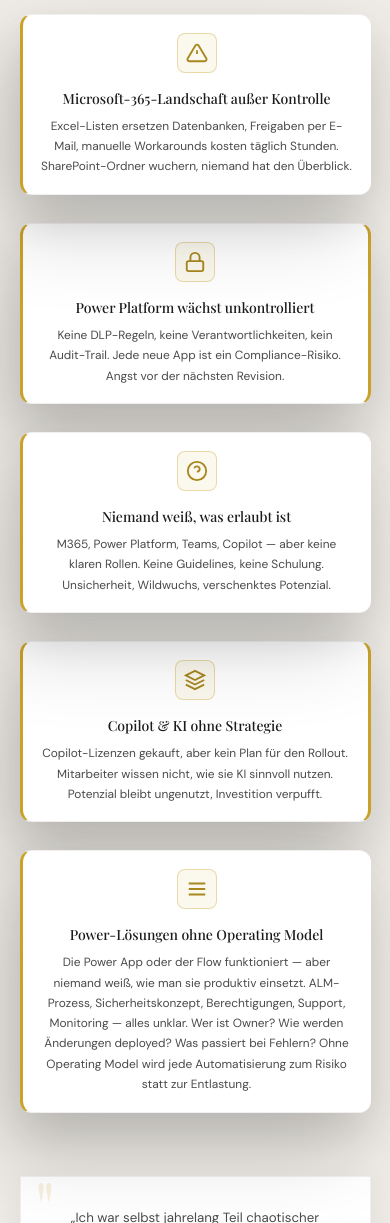
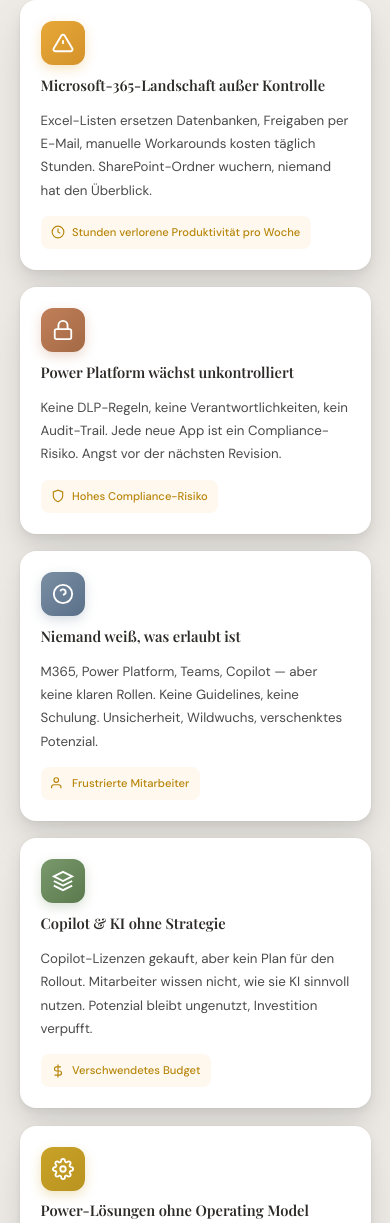
Before and after one commit to slavko-at-klincov-it/klincovit-website, a plain HTML site: page index.html in a window 390 px wide. Shown: the part 1079-2302 px from the top of the page. Drawn offline with nearby package versions, Linux system fonts and the light colour scheme; a web font is replaced by a local one.

Commit message:
Neues Card-Design (Hero-Stil)
  - Grid-Layout statt vertikaler Liste (2 Spalten auf Desktop)
  - Weißer Hintergrund mit mehrstufigem Box-Shadow (wie Hero-Cards)
  - Abgerundete Ecken (16px)
  - Farbige Icons mit Gradient (jede Karte hat eigene Farbe)
  - Dezenter Hover-Effekt: Karte hebt sich leicht + goldene Akzentlinie oben
  - Impact-Badges: Zeigen konkrete Konsequenzen (z.B. "Hohes Compliance-Risiko")

  Entfernt

  - Alte "Stapel"-Darstellung mit versetzten Karten
  - Übermäßige Schatten
  - Alte Media Query Regeln

  ---
  Tipps für bessere Pain Point Darstellung

  1. Emotionale Konsequenzen zeigen (bereits umgesetzt)

  Die neuen Impact-Badges am Ende jeder Karte zeigen konkret, was passiert:
  - "Stunden verlorene Produktivität pro Woche"
  - "Hohes Compliance-Risiko"
  - "Frustrierte Mitarbeiter"

  2. Weitere Verbesserungsideen

  | Idee                       | Beschreibung                                 |
  |----------------------------|----------------------------------------------|
  | "Erkennst du dich wieder?" | Checkbox/Zähler wie viele Punkte zutreffen   |
  | Kosten beziffern           | "Durchschnittlich 5.000€/Monat verschwendet" |
  | Vorher/Nachher             | Mini-Vergleich pro Karte                     |
  | Testimonial-Snippet        | Kurzes Zitat unter jedem Pain Point          |

  3. Textoptimierung

  - Kürzer: Texte auf 2-3 Zeilen reduzieren
  - Aktiver: "Ihre IT verliert die Kontrolle" statt "Niemand hat den Überblick"
  - Spezifischer: Zahlen und Szenarien nennen

```diff
--- a/css/style.css
+++ b/css/style.css
@@ -996,113 +996,187 @@
     background: var(--bg-light-secondary);
 }
 
-.challenges-compact {
+/* ═══════════════════════════════════════════
+   CHALLENGE CARDS - Hero Card Style (Static)
+═══════════════════════════════════════════ */
+.challenges-grid {
+    display: grid;
+    grid-template-columns: repeat(auto-fit, minmax(340px, 1fr));
+    gap: 1.5rem;
+    max-width: 1100px;
+    margin: 0 auto 3rem;
+}
+
+.challenge-card {
+    background: var(--white);
+    border-radius: 16px;
+    padding: 1.75rem;
+    box-shadow:
+        0 4px 6px rgba(0, 0, 0, 0.04),
+        0 10px 20px rgba(0, 0, 0, 0.06),
+        0 25px 50px rgba(0, 0, 0, 0.08),
+        0 0 0 1px rgba(0, 0, 0, 0.02);
+    display: flex;
+    flex-direction: column;
+    gap: 1rem;
+    transition: transform 0.4s var(--ease-out-expo), box-shadow 0.4s ease;
     position: relative;
-    max-width: 1000px;
-    margin: 0 auto 2.25rem;
-    padding: 1rem 0;
-    display: flex;
-    flex-direction: column;
-    gap: 0.9rem;
-}
-
-.challenge-item {
-    display: flex;
-    align-items: flex-start;
-    gap: 1rem;
-    width: 70%;
-    padding: 1.1rem 1.6rem;
-    background: var(--bg-light-card);
-    border: 1px solid var(--border-light-subtle);
-    border-radius: 12px;
-    transition: box-shadow 180ms ease, border-color 240ms ease;
-    transform-style: preserve-3d;
-    z-index: 2;
-    box-shadow: -20px 42px 80px rgba(0,0,0,0.14), 0 22px 50px rgba(0,0,0,0.12);
-    margin: 0;
-    position: relative;
-    --offset-x: 0px;
-    --offset-y: 0px;
-    transform: translate(var(--offset-x), var(--offset-y));
-}
-
-.challenge-item::after {
+    overflow: hidden;
+}
+
+/* Subtle accent bar at top */
+.challenge-card::before {
     content: '';
     position: absolute;
-    inset: -1px;
+    top: 0;
+    left: 0;
+    right: 0;
+    height: 3px;
+    background: linear-gradient(90deg, var(--accent-gold), var(--accent-gold-light));
     opacity: 0;
-    transition: opacity 0.4s ease;
-    pointer-events: none;
-}
-
-.challenge-item:nth-child(odd) {
-    margin-left: 0;
-    margin-right: auto;
-    border-left: 3px solid var(--accent-gold);
-    border-right: none;
-}
-
-.challenge-item:nth-child(even) {
-    margin-left: auto;
-    margin-right: 0;
-    border-right: 3px solid var(--accent-gold);
-    border-left: none;
-}
-
-.challenge-item:nth-child(odd)  { --offset-x: -10px; --offset-y: 6px; z-index: 3; }
-.challenge-item:nth-child(even) { --offset-x: 10px; --offset-y: -6px; z-index: 2; }
-
-.challenge-item:hover {
-    box-shadow: -26px 52px 100px rgba(0,0,0,0.15), 0 26px 64px rgba(0,0,0,0.13);
-}
-
-.challenge-item:hover .challenge-item__icon {
-    box-shadow: 0 0 26px rgba(201, 162, 39, 0.3);
-}
-
-@media (max-width: 768px) {
-    .challenge-item { width: 100%; margin: 0 0 1rem 0; border-left: 3px solid var(--accent-gold); border-right: none; top: 0; left: 0; z-index: auto; transform: rotate(0deg); }
-    .challenge-item:nth-child(even) { border-left: 3px solid var(--accent-gold); }
-}
-
-.challenge-item__icon {
-    width: 44px;
-    height: 44px;
-    background: var(--accent-gold-glow-light);
-    border: 1px solid var(--border-light-gold);
-    border-radius: 8px;
+    transition: opacity 0.3s ease;
+}
+
+.challenge-card:hover {
+    transform: translateY(-6px);
+    box-shadow:
+        0 6px 10px rgba(0, 0, 0, 0.06),
+        0 15px 30px rgba(0, 0, 0, 0.1),
+        0 35px 60px rgba(0, 0, 0, 0.12),
+        0 0 0 1px rgba(0, 0, 0, 0.02);
+}
+
+.challenge-card:hover::before {
+    opacity: 1;
+}
+
+/* Card Header with Icon and Title */
+.challenge-card__header {
+    display: flex;
+    align-items: center;
+    gap: 1rem;
+}
+
+.challenge-card__icon {
+    width: 48px;
+    height: 48px;
     display: flex;
     align-items: center;
     justify-content: center;
-    color: var(--accent-gold-dark);
-    transition: transform 0.4s var(--ease-out-expo), box-shadow 0.4s ease;
-}
-
-.challenge-item__content {
+    border-radius: 12px;
+    flex-shrink: 0;
+    transition: transform 0.3s ease, box-shadow 0.3s ease;
+}
+
+.challenge-card:hover .challenge-card__icon {
+    transform: scale(1.05);
+}
+
+/* Icon color variants - matching hero cards */
+.challenge-card__icon--warning {
+    background: linear-gradient(135deg, #e8a838 0%, #d4922a 100%);
+    color: var(--white);
+    box-shadow: 0 4px 12px rgba(232, 168, 56, 0.3);
+}
+
+.challenge-card__icon--lock {
+    background: linear-gradient(135deg, #c17f59 0%, #a36a45 100%);
+    color: var(--white);
+    box-shadow: 0 4px 12px rgba(193, 127, 89, 0.3);
+}
+
+.challenge-card__icon--question {
+    background: linear-gradient(135deg, #7a8fa3 0%, #5a7089 100%);
+    color: var(--white);
+    box-shadow: 0 4px 12px rgba(122, 143, 163, 0.3);
+}
+
+.challenge-card__icon--layers {
+    background: linear-gradient(135deg, #7a9a6d 0%, #5a7a4d 100%);
+    color: var(--white);
+    box-shadow: 0 4px 12px rgba(122, 154, 109, 0.3);
+}
+
+.challenge-card__icon--cog {
+    background: linear-gradient(135deg, var(--gold) 0%, var(--gold-rich) 100%);
+    color: var(--white);
+    box-shadow: 0 4px 12px rgba(201, 162, 39, 0.3);
+}
+
+.challenge-card__icon svg {
+    width: 24px;
+    height: 24px;
+}
+
+.challenge-card__title {
+    font-family: var(--font-display);
+    font-size: 1.15rem;
+    font-weight: 600;
+    color: var(--text-dark);
+    line-height: 1.3;
+}
+
+/* Card Body */
+.challenge-card__body {
     flex: 1;
 }
 
-.challenge-item__title {
-    font-family: var(--font-display);
-    font-size: 1.1rem;
+.challenge-card__text {
+    font-size: 0.95rem;
+    color: var(--text-on-light-secondary);
+    line-height: 1.75;
+}
+
+/* Pain indicator - optional visual cue */
+.challenge-card__impact {
+    display: inline-flex;
+    align-items: center;
+    gap: 0.5rem;
+    margin-top: 1rem;
+    padding: 0.5rem 0.75rem;
+    background: rgba(232, 168, 56, 0.08);
+    border-radius: 8px;
+    font-size: 0.8rem;
     font-weight: 500;
-    color: var(--text-on-light);
-    margin-bottom: 0.4rem;
-}
-
-.challenge-item__text {
-    font-size: 0.9rem;
-    color: var(--text-on-light-secondary);
-    line-height: 1.7;
-}
-
-@media (max-width: 600px) {
-    .challenge-item {
-        padding: 1.25rem;
-    }
-    .challenge-item__icon {
-        width: 38px;
-        height: 38px;
+    color: #b8860b;
+}
+
+.challenge-card__impact svg {
+    width: 14px;
+    height: 14px;
+}
+
+/* Responsive */
+@media (max-width: 768px) {
+    .challenges-grid {
+        grid-template-columns: 1fr;
+        gap: 1.25rem;
+    }
+
+    .challenge-card {
+        padding: 1.5rem;
+    }
+
+    .challenge-card__icon {
+        width: 44px;
+        height: 44px;
+    }
+
+    .challenge-card__icon svg {
+        width: 22px;
+        height: 22px;
+    }
+
+    .challenge-card__title {
+        font-size: 1.05rem;
+    }
+}
+
+@media (max-width: 480px) {
+    .challenge-card__header {
+        flex-direction: column;
+        align-items: flex-start;
+        gap: 0.75rem;
     }
 }
 
@@ -2099,30 +2173,6 @@
         font-size: 0.95rem;
     }
 
-    /* Challenge items */
-    .challenges-compact {
-        gap: 1rem;
-        margin-bottom: 2.5rem;
-    }
-
-    .challenge-item {
-        padding: 1.25rem;
-        gap: 1rem;
-    }
-
-    .challenge-item__icon {
-        width: 40px;
-        height: 40px;
-    }
-
-    .challenge-item__title {
-        font-size: 1rem;
-    }
-
-    .challenge-item__text {
-        font-size: 0.85rem;
-    }
-
     /* Transition story */
     .transition-story {
         padding: 2rem 1.5rem;
@@ -2258,15 +2308,6 @@
         font-size: 0.85rem;
     }
 
-    .challenge-item {
-        flex-direction: column;
-        text-align: center;
-    }
-
-    .challenge-item__icon {
-        margin: 0 auto;
-    }
-
     .transformation__marker {
         width: 44px;
         height: 44px;
@@ -2298,7 +2339,7 @@
 /* Touch device optimizations */
 @media (hover: none) and (pointer: coarse) {
     /* Disable hover effects that don't work well on touch */
-    .challenge-item:hover,
+    .challenge-card:hover,
     .testimonial-card:hover,
     .tier-card:hover {
         transform: none;
--- a/index.html
+++ b/index.html
@@ -201,70 +201,117 @@
             <p class="section__subtitle">Diese Probleme sehe ich in fast jedem Unternehmen — und ich weiß, wie man sie löst.</p>
         </div>
 
-        <div class="challenges-compact">
-            <div class="challenge-item reveal reveal-delay-1">
-                <div class="challenge-item__icon">
-                    <svg width="22" height="22" viewBox="0 0 24 24" fill="none" stroke="currentColor" stroke-width="2">
+        <div class="challenges-grid">
+            <!-- Card 1: Chaos -->
+            <div class="challenge-card reveal reveal-delay-1">
+                <div class="challenge-card__header">
+                    <div class="challenge-card__icon challenge-card__icon--warning">
+                        <svg viewBox="0 0 24 24" fill="none" stroke="currentColor" stroke-width="2">
                             <path d="M10.29 3.86L1.82 18a2 2 0 0 0 1.71 3h16.94a2 2 0 0 0 1.71-3L13.71 3.86a2 2 0 0 0-3.42 0z"/>
                             <line x1="12" y1="9" x2="12" y2="13"/><line x1="12" y1="17" x2="12.01" y2="17"/>
                         </svg>
                     </div>
-                <div class="challenge-item__content">
-                    <h3 class="challenge-item__title">Microsoft-365-Landschaft außer Kontrolle</h3>
-                    <p class="challenge-item__text">Excel-Listen ersetzen Datenbanken, Freigaben per E-Mail, manuelle Workarounds kosten täglich Stunden. SharePoint-Ordner wuchern, niemand hat den Überblick.</p>
+                    <h3 class="challenge-card__title">Microsoft-365-Landschaft außer Kontrolle</h3>
+                </div>
+                <div class="challenge-card__body">
+                    <p class="challenge-card__text">Excel-Listen ersetzen Datenbanken, Freigaben per E-Mail, manuelle Workarounds kosten täglich Stunden. SharePoint-Ordner wuchern, niemand hat den Überblick.</p>
+                    <div class="challenge-card__impact">
+                        <svg viewBox="0 0 24 24" fill="none" stroke="currentColor" stroke-width="2">
+                            <circle cx="12" cy="12" r="10"/><polyline points="12 6 12 12 16 14"/>
+                        </svg>
+                        Stunden verlorene Produktivität pro Woche
+                    </div>
                 </div>
             </div>
 
-            <div class="challenge-item reveal reveal-delay-2">
-                <div class="challenge-item__icon">
-                    <svg width="22" height="22" viewBox="0 0 24 24" fill="none" stroke="currentColor" stroke-width="2">
+            <!-- Card 2: Compliance -->
+            <div class="challenge-card reveal reveal-delay-2">
+                <div class="challenge-card__header">
+                    <div class="challenge-card__icon challenge-card__icon--lock">
+                        <svg viewBox="0 0 24 24" fill="none" stroke="currentColor" stroke-width="2">
                             <rect x="3" y="11" width="18" height="11" rx="2" ry="2"/>
                             <path d="M7 11V7a5 5 0 0 1 10 0v4"/>
                         </svg>
                     </div>
-                <div class="challenge-item__content">
-                    <h3 class="challenge-item__title">Power Platform wächst unkontrolliert</h3>
-                    <p class="challenge-item__text">Keine DLP-Regeln, keine Verantwortlichkeiten, kein Audit-Trail. Jede neue App ist ein Compliance-Risiko. Angst vor der nächsten Revision.</p>
+                    <h3 class="challenge-card__title">Power Platform wächst unkontrolliert</h3>
+                </div>
+                <div class="challenge-card__body">
+                    <p class="challenge-card__text">Keine DLP-Regeln, keine Verantwortlichkeiten, kein Audit-Trail. Jede neue App ist ein Compliance-Risiko. Angst vor der nächsten Revision.</p>
+                    <div class="challenge-card__impact">
+                        <svg viewBox="0 0 24 24" fill="none" stroke="currentColor" stroke-width="2">
+                            <path d="M12 22s8-4 8-10V5l-8-3-8 3v7c0 6 8 10 8 10z"/>
+                        </svg>
+                        Hohes Compliance-Risiko
+                    </div>
                 </div>
             </div>
 
-            <div class="challenge-item reveal reveal-delay-3">
-                <div class="challenge-item__icon">
-                    <svg width="22" height="22" viewBox="0 0 24 24" fill="none" stroke="currentColor" stroke-width="2">
+            <!-- Card 3: Unsicherheit -->
+            <div class="challenge-card reveal reveal-delay-3">
+                <div class="challenge-card__header">
+                    <div class="challenge-card__icon challenge-card__icon--question">
+                        <svg viewBox="0 0 24 24" fill="none" stroke="currentColor" stroke-width="2">
                             <circle cx="12" cy="12" r="10"/>
                             <path d="M9.09 9a3 3 0 0 1 5.83 1c0 2-3 3-3 3"/>
                             <line x1="12" y1="17" x2="12.01" y2="17"/>
                         </svg>
                     </div>
-                <div class="challenge-item__content">
-                    <h3 class="challenge-item__title">Niemand weiß, was erlaubt ist</h3>
-                    <p class="challenge-item__text">M365, Power Platform, Teams, Copilot — aber keine klaren Rollen. Keine Guidelines, keine Schulung. Unsicherheit, Wildwuchs, verschenktes Potenzial.</p>
+                    <h3 class="challenge-card__title">Niemand weiß, was erlaubt ist</h3>
+                </div>
+                <div class="challenge-card__body">
+                    <p class="challenge-card__text">M365, Power Platform, Teams, Copilot — aber keine klaren Rollen. Keine Guidelines, keine Schulung. Unsicherheit, Wildwuchs, verschenktes Potenzial.</p>
+                    <div class="challenge-card__impact">
+                        <svg viewBox="0 0 24 24" fill="none" stroke="currentColor" stroke-width="2">
+                            <path d="M17 21v-2a4 4 0 0 0-4-4H5a4 4 0 0 0-4 4v2"/><circle cx="9" cy="7" r="4"/>
+                        </svg>
+                        Frustrierte Mitarbeiter
+                    </div>
                 </div>
             </div>
 
-            <div class="challenge-item reveal reveal-delay-4">
-                <div class="challenge-item__icon">
-                    <svg width="22" height="22" viewBox="0 0 24 24" fill="none" stroke="currentColor" stroke-width="2">
+            <!-- Card 4: KI ohne Plan -->
+            <div class="challenge-card reveal reveal-delay-4">
+                <div class="challenge-card__header">
+                    <div class="challenge-card__icon challenge-card__icon--layers">
+                        <svg viewBox="0 0 24 24" fill="none" stroke="currentColor" stroke-width="2">
                             <path d="M12 2L2 7l10 5 10-5-10-5z"/>
                             <path d="M2 17l10 5 10-5"/>
                             <path d="M2 12l10 5 10-5"/>
                         </svg>
                     </div>
-                <div class="challenge-item__content">
-                    <h3 class="challenge-item__title">Copilot & KI ohne Strategie</h3>
-                    <p class="challenge-item__text">Copilot-Lizenzen gekauft, aber kein Plan für den Rollout. Mitarbeiter wissen nicht, wie sie KI sinnvoll nutzen. Potenzial bleibt ungenutzt, Investition verpufft.</p>
+                    <h3 class="challenge-card__title">Copilot & KI ohne Strategie</h3>
+                </div>
+                <div class="challenge-card__body">
+                    <p class="challenge-card__text">Copilot-Lizenzen gekauft, aber kein Plan für den Rollout. Mitarbeiter wissen nicht, wie sie KI sinnvoll nutzen. Potenzial bleibt ungenutzt, Investition verpufft.</p>
+                    <div class="challenge-card__impact">
+                        <svg viewBox="0 0 24 24" fill="none" stroke="currentColor" stroke-width="2">
+                            <line x1="12" y1="1" x2="12" y2="23"/><path d="M17 5H9.5a3.5 3.5 0 0 0 0 7h5a3.5 3.5 0 0 1 0 7H6"/>
+                        </svg>
+                        Verschwendetes Budget
+                    </div>
                 </div>
             </div>
 
-            <div class="challenge-item reveal reveal-delay-5">
-                <div class="challenge-item__icon">
-                    <svg width="22" height="22" viewBox="0 0 24 24" fill="none" stroke="currentColor" stroke-width="2">
-                        <path d="M3 6h18M3 12h18M3 18h18"/>
+            <!-- Card 5: Operating Model -->
+            <div class="challenge-card reveal reveal-delay-5">
+                <div class="challenge-card__header">
+                    <div class="challenge-card__icon challenge-card__icon--cog">
+                        <svg viewBox="0 0 24 24" fill="none" stroke="currentColor" stroke-width="2">
+                            <circle cx="12" cy="12" r="3"/>
+                            <path d="M19.4 15a1.65 1.65 0 0 0 .33 1.82l.06.06a2 2 0 0 1 0 2.83 2 2 0 0 1-2.83 0l-.06-.06a1.65 1.65 0 0 0-1.82-.33 1.65 1.65 0 0 0-1 1.51V21a2 2 0 0 1-2 2 2 2 0 0 1-2-2v-.09A1.65 1.65 0 0 0 9 19.4a1.65 1.65 0 0 0-1.82.33l-.06.06a2 2 0 0 1-2.83 0 2 2 0 0 1 0-2.83l.06-.06a1.65 1.65 0 0 0 .33-1.82 1.65 1.65 0 0 0-1.51-1H3a2 2 0 0 1-2-2 2 2 0 0 1 2-2h.09A1.65 1.65 0 0 0 4.6 9a1.65 1.65 0 0 0-.33-1.82l-.06-.06a2 2 0 0 1 0-2.83 2 2 0 0 1 2.83 0l.06.06a1.65 1.65 0 0 0 1.82.33H9a1.65 1.65 0 0 0 1-1.51V3a2 2 0 0 1 2-2 2 2 0 0 1 2 2v.09a1.65 1.65 0 0 0 1 1.51 1.65 1.65 0 0 0 1.82-.33l.06-.06a2 2 0 0 1 2.83 0 2 2 0 0 1 0 2.83l-.06.06a1.65 1.65 0 0 0-.33 1.82V9a1.65 1.65 0 0 0 1.51 1H21a2 2 0 0 1 2 2 2 2 0 0 1-2 2h-.09a1.65 1.65 0 0 0-1.51 1z"/>
                         </svg>
                     </div>
-                <div class="challenge-item__content">
-                    <h3 class="challenge-item__title">Power-Lösungen ohne Operating Model</h3>
-                    <p class="challenge-item__text">Die Power App oder der Flow funktioniert — aber niemand weiß, wie man sie produktiv einsetzt. ALM-Prozess, Sicherheitskonzept, Berechtigungen, Support, Monitoring — alles unklar. Wer ist Owner? Wie werden Änderungen deployed? Was passiert bei Fehlern? Ohne Operating Model wird jede Automatisierung zum Risiko statt zur Entlastung.</p>
+                    <h3 class="challenge-card__title">Power-Lösungen ohne Operating Model</h3>
+                </div>
+                <div class="challenge-card__body">
+                    <p class="challenge-card__text">Die Power App funktioniert — aber niemand weiß, wie man sie produktiv einsetzt. ALM-Prozess, Sicherheitskonzept, Support, Monitoring — alles unklar.</p>
+                    <div class="challenge-card__impact">
+                        <svg viewBox="0 0 24 24" fill="none" stroke="currentColor" stroke-width="2">
+                            <polygon points="7.86 2 16.14 2 22 7.86 22 16.14 16.14 22 7.86 22 2 16.14 2 7.86 7.86 2"/>
+                            <line x1="12" y1="8" x2="12" y2="12"/><line x1="12" y1="16" x2="12.01" y2="16"/>
+                        </svg>
+                        Jede Automatisierung wird zum Risiko
+                    </div>
                 </div>
             </div>
         </div>
```
Lines whose indentation alone changed are shown as unchanged.
